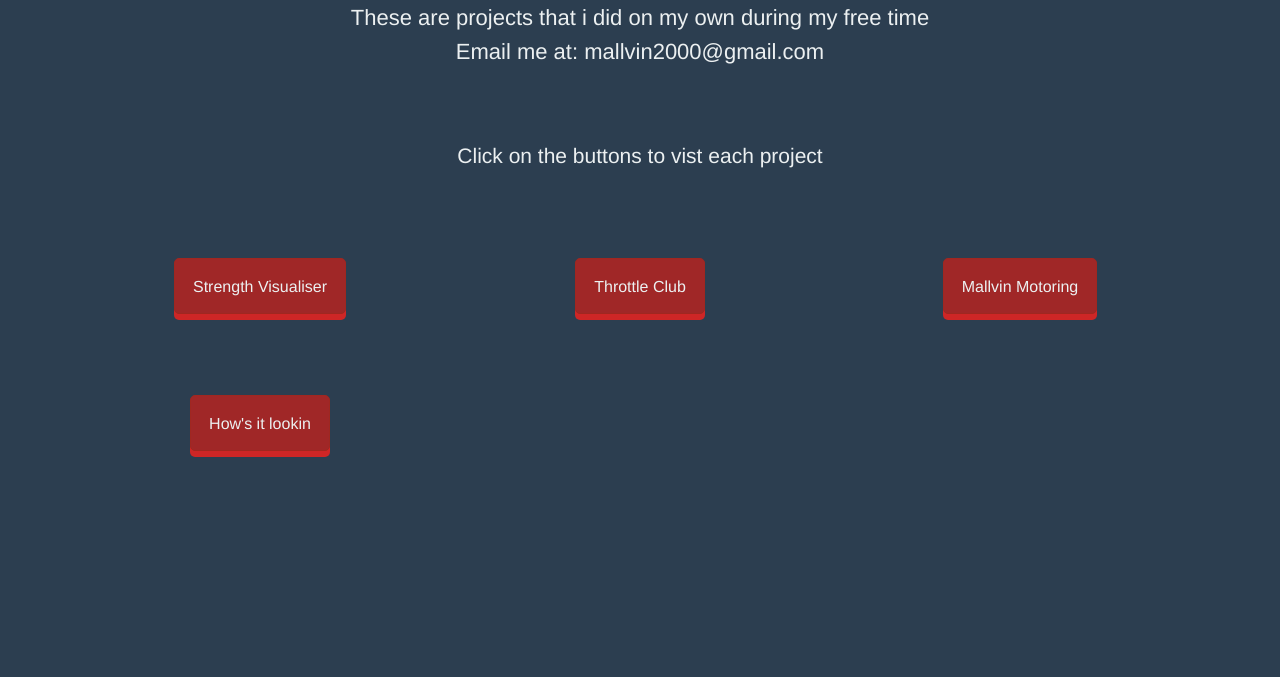
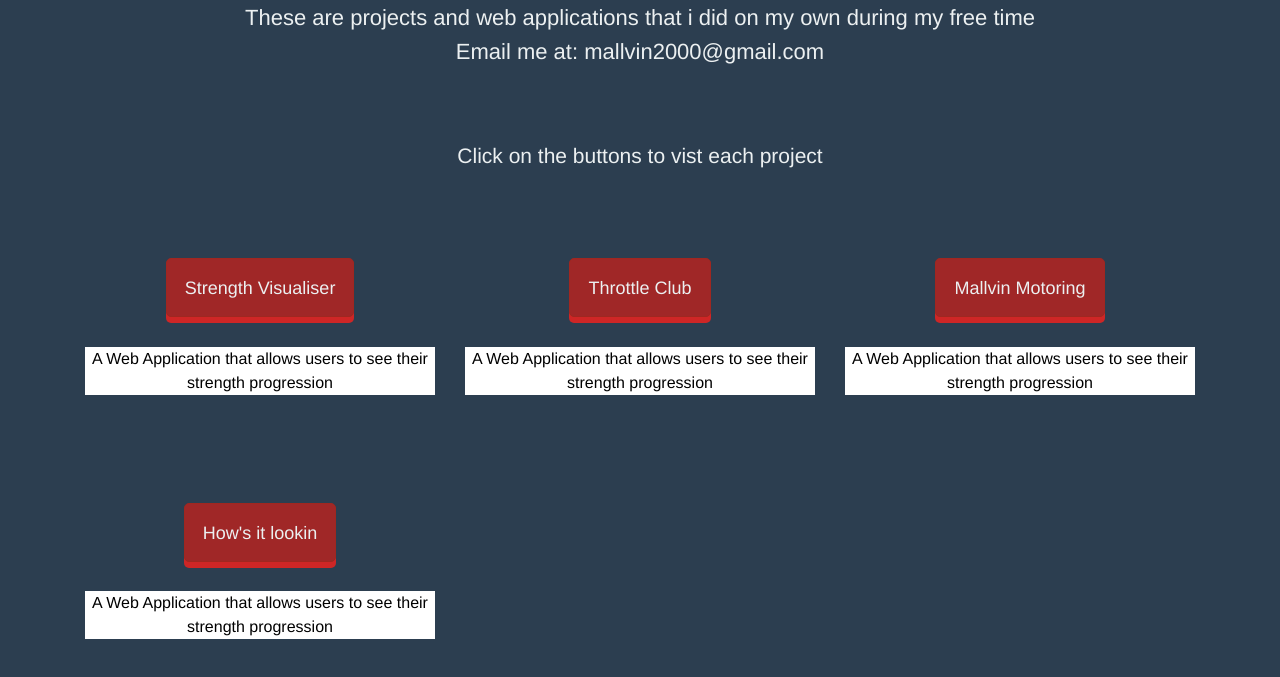
Before and after one commit to Mallvin2000/Mallvin2000.github.io, a website: page Frontend/index.html in a window 1280 px wide. Shown: the part 71-748 px from the top of the page. Drawn offline with nearby package versions, Linux system fonts and the light colour scheme.

Commit message:
making changes to design. adding banner

```diff
--- a/Frontend/css/index.css
+++ b/Frontend/css/index.css
@@ -18,11 +18,19 @@
 }
 
 .project-link {
-    margin-bottom: 5%;
+    margin-bottom: 7%;
 }
 
 .project-links .project-link a {
     text-decoration: none;
+}
+
+.info-banner {
+    margin-top: 5%;
+    color: black;
+    background-color: #fff;
+    text-align: center;
+    font-size: 16px;
 }
 
 
@@ -50,6 +58,7 @@ body {
   text-align:center;
   padding:16px 18px 14px;
   margin: 12px;
+  font-size: 18px;
 
   -webkit-transition: all 0.1s;
 	-moz-transition: all 0.1s;
--- a/Frontend/index.html
+++ b/Frontend/index.html
@@ -30,7 +30,8 @@
         </div>
 
         <div class="sub-headline">
-            <h2 class="text-center">These are projects that i did on my own during my free time</h2>
+            <h2 class="text-center">These are projects and web applications that i did on my own during my free time
+            </h2>
             <div class="email">
                 <h2>Email me at: mallvin2000@gmail.com</h2>
             </div>
@@ -42,19 +43,48 @@
             </div>
             <div class="project-links row">
                 <div class="project-link col-md-4">
-                    <a class="button-3d" href="https://mallvin2000.github.io/StrengthVisualiser/" target="_blank">Strength Visualiser</a>
+                    <div class="link">
+                        <a class="button-3d" href="https://mallvin2000.github.io/StrengthVisualiser/"
+                            target="_blank">Strength Visualiser</a>
+                    </div>
+
+                    <div class="info-banner">
+                        <p>A Web Application that allows users to see their strength progression</p>
+                    </div>
+
                 </div>
 
                 <div class="project-link col-md-4">
-                    <a class="button-3d" href="">Throttle Club</a>
+                    <div class="link">
+                        <a class="button-3d" href="">Throttle Club</a>
+                    </div>
+
+                    <div class="info-banner">
+                        <p>A Web Application that allows users to see their strength progression</p>
+                    </div>
+
                 </div>
 
                 <div class="project-link col-md-4">
-                    <a class="button-3d" href="">Mallvin Motoring</a>
+                    <div class="link">
+                        <a class="button-3d" href="">Mallvin Motoring</a>
+                    </div>
+
+                    <div class="info-banner">
+                        <p>A Web Application that allows users to see their strength progression</p>
+                    </div>
+
                 </div>
 
                 <div class="project-link col-md-4">
-                    <a class="button-3d" href="">How's it lookin</a>
+                    <div class="link">
+                        <a class="button-3d" href="">How's it lookin</a>
+                    </div>
+
+                    <div class="info-banner">
+                        <p>A Web Application that allows users to see their strength progression</p>
+                    </div>
+
                 </div>
             </div>
         </div>
--- /dev/null
+++ b/deployment.txt
@@ -0,0 +1 @@
+git subtree push -P frontend origin gh-pages --squash
```
